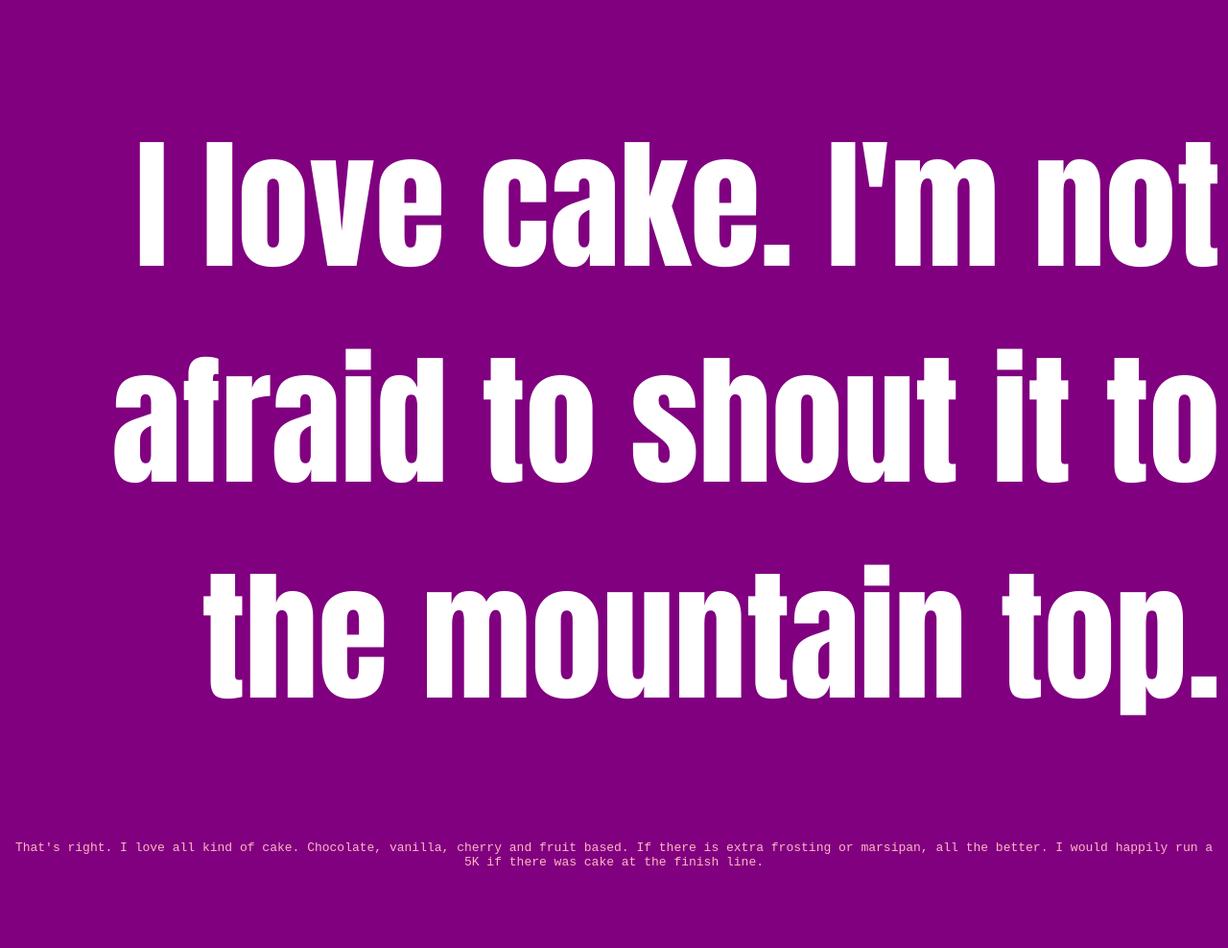
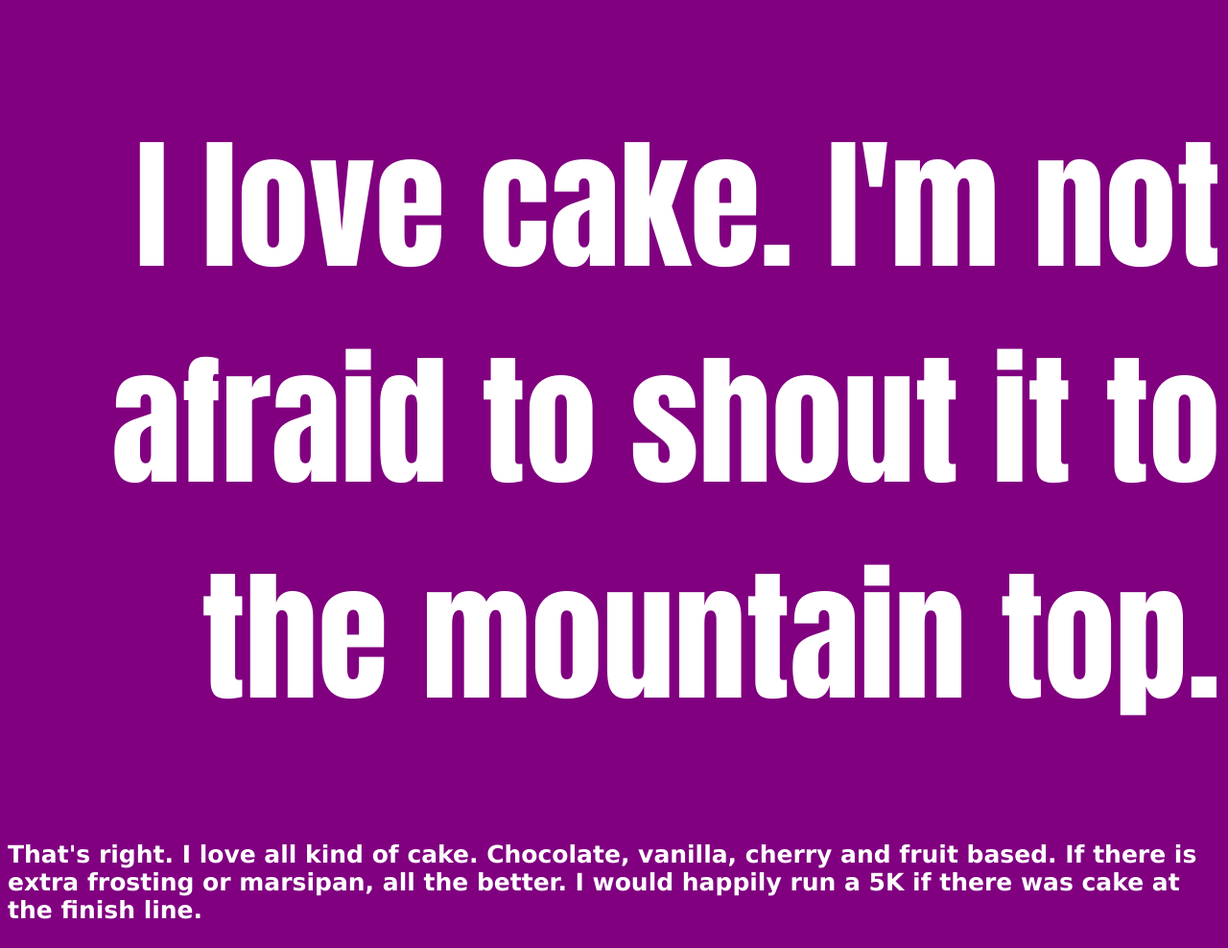
Before and after one commit to morganrees12/HTML-CSS, a plain HTML site: page cake.html in a window 1280 px wide. Shown: the whole page at 96% size. Before the commit the page ends 919 px from the top, so only its background shows below. Drawn offline with Linux system fonts and the light colour scheme.

Commit message:
css cake

```diff
--- a/cake.html
+++ b/cake.html
@@ -13,7 +13,8 @@
 
 <body>
 <h1>I love cake. I'm not afraid to shout it to the mountain top.</h1>
-<p>That's right. I love all kind of cake. Chocolate, vanilla, cherry and fruit based. If there is extra frosting or marsipan, all the better. I would happily run a 5K if there was cake at the finish line. </p>
+
+<p class="cake-text">That's right. I love all kind of cake. Chocolate, vanilla, cherry and fruit based. If there is extra frosting or marsipan, all the better. I would happily run a 5K if there was cake at the finish line. </p>
 
 </body>
 
--- a/style.css
+++ b/style.css
@@ -60,3 +60,13 @@ li {
  a {
     color:white;
  }
+
+ /* Cake page */
+
+ .cake-text {
+    font-family: Verdana, Geneva, Tahoma, sans-serif;
+    text-align: left;
+    color:white;
+    font-size: 25px;
+    font-weight: bold;
+ }
```
